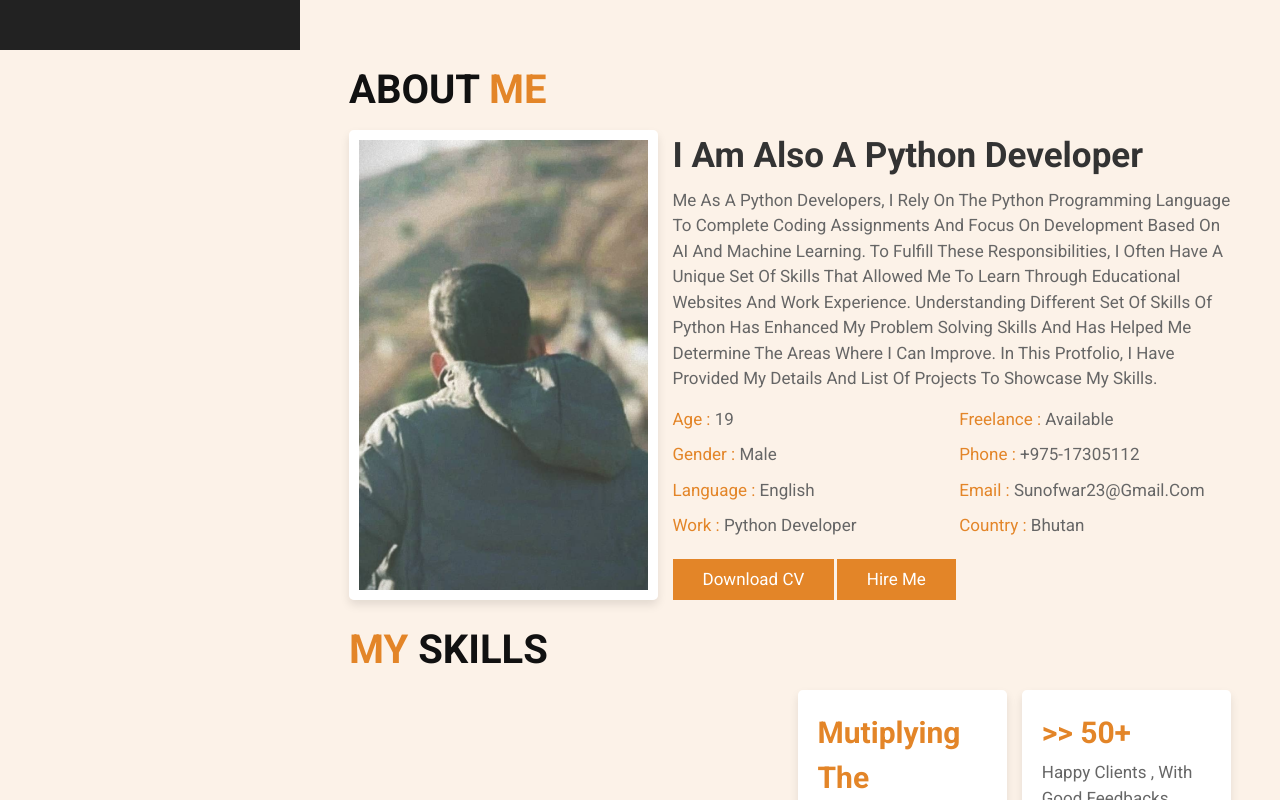
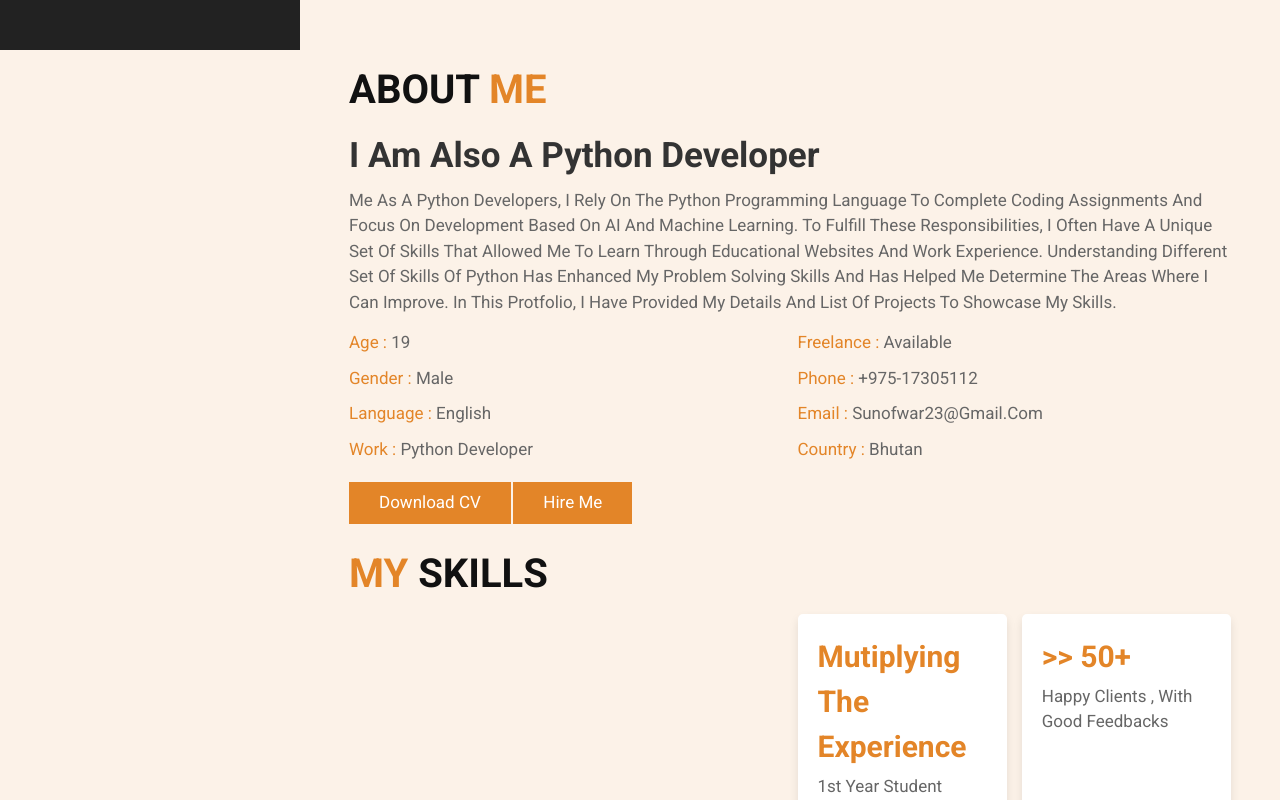
Before and after one commit to goms23sunuwar/protfolio, a plain HTML site: page index.html in a window 1280 px wide. Shown: the part 750-1550 px from the top of the page. Drawn offline with Linux system fonts and the light colour scheme.

Commit message:
Update index.html

```diff
--- a/index.html
+++ b/index.html
@@ -75,10 +75,6 @@
 <h1 class="heading"> about <span> me </span> </h1>
 
 <div class="row-1">
-
-    <div class="image">
-        <img src="images/C.jpeg" alt="">
-    </div>
 
     <div class="content">
         <h3>  I am also a python developer </h3>
```
